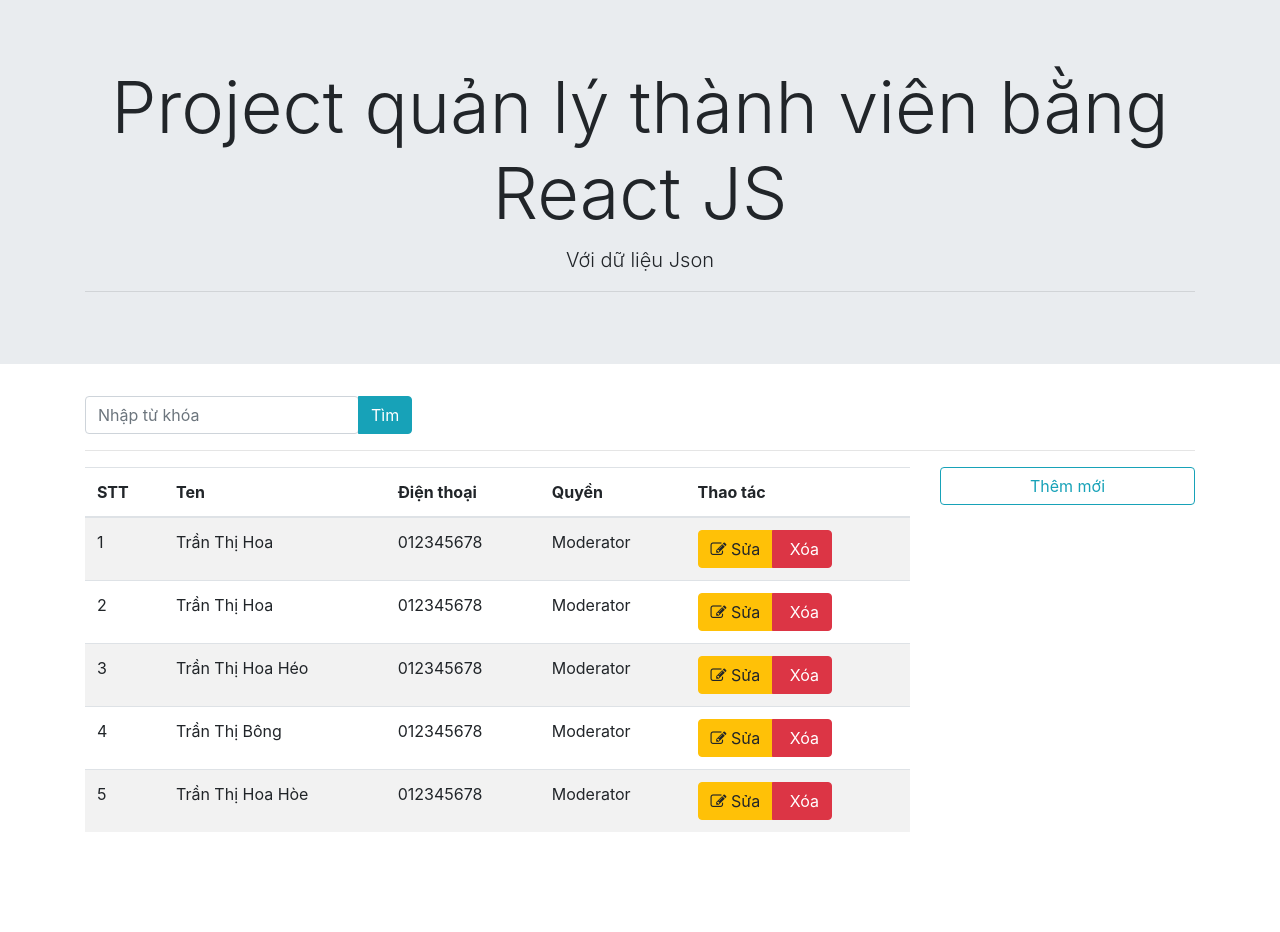
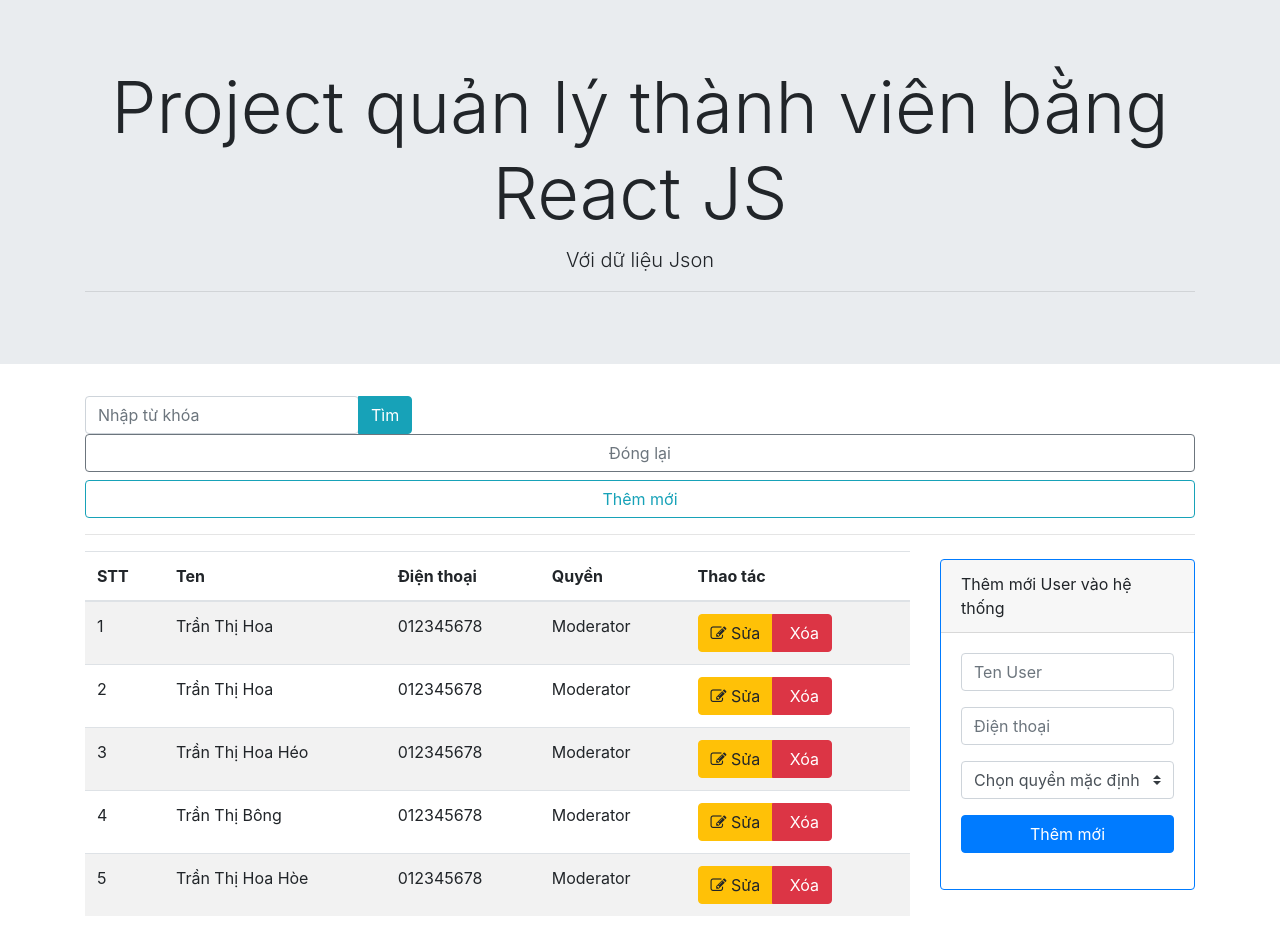
Before and after one commit to cntt2-lydoan/ReactJS_02, a React (Create React App) app: page / in a window 1280 px wide. Before the commit the page ends 848 px from the top, so only its background shows below. Built offline with nearby package versions, Linux system fonts and the light colour scheme.

Commit message:
[PHAN-22] 061 Cach ket noi tu Component con sang Component bo

```diff
--- a/src/Components/AddUser.js
+++ b/src/Components/AddUser.js
@@ -1,29 +1,15 @@
 import React, { Component } from 'react';
 
 class AddUser extends Component {
-    constructor(props) {
-        super(props);
-        this.state = {
-            trangThaiChinhSua:false
-        }
-    }
-    thayDoiTrangThai = () =>{
-        this.setState({
-            trangThaiChinhSua: !this.state.trangThaiChinhSua
-        });
-    }
-    hienThiNut = () => {
-        if(this.state.trangThaiChinhSua === true){
-            return <div className="btn btn-block btn-outline-secondary" onClick={()=>this.thayDoiTrangThai()}>Đóng lại</div>
-        }
-        else{
-            return <div className="btn btn-block btn-outline-info" onClick={()=>this.thayDoiTrangThai()}>Thêm mới</div>
-        }
-    }
-    hienThiForm = () =>{
-        if(this.state.trangThaiChinhSua === true)
-        return(
-        <div className="card border-primary mb-3 mt-2">
+
+
+    render() {
+        return (
+            <div className="col-3">
+                    <div >
+                        {/* {this.hienThiNut()} */}
+
+                        <div className="card border-primary mb-3 mt-2">
                         <div className="card-header">Thêm mới User vào hệ thống</div>
                         <div className="card-body text-primary">
                             <div className="form-group">
@@ -45,18 +31,6 @@ class AddUser extends Component {
                             </div>
                         </div>
                         </div>
-        )
-    }
-
-
-    render() {
-        return (
-            <div className="col-3">
-                    <div >
-                        {this.hienThiNut()}
-                        {this.hienThiForm()}
-
-
                     </div>
                     </div>
 
--- a/src/Components/App.js
+++ b/src/Components/App.js
@@ -1,18 +1,20 @@
-import React from 'react';
+import React, { Component } from 'react';
 import './../App.css';
 import Header from './Header';
 import TableData from './TableData';
 import Search from './Search';
 import AddUser from './AddUser';
 
-function App() {
+class App extends Component {
+  thongBao = ()=> {alert("Ket noi thanh cong");}
+  render() {
     return (
       <div >
           <Header/>
           <div className="searchForm">
             <div className="container">
               <div className="row">
-              <Search/>
+                <Search ketNoi={()=>this.thongBao()}/>
                 <TableData/>
                 <AddUser/>
               </div>
@@ -21,5 +23,6 @@ function App() {
       </div>
     );
   }
+}
 
 export default App;
--- a/src/Components/Search.js
+++ b/src/Components/Search.js
@@ -8,6 +8,11 @@ class Search extends Component {
                     <div className="btn-group">
                     <input type="text" className="form-control"  placeholder="Nhập từ khóa"  />
                     <div className="btn btn-info"> Tìm </div>
+
+                    </div>
+                    <div className="btn-group1">
+                        <div className="btn btn-block btn-outline-secondary" onClick={()=>this.props.ketNoi()}>Đóng lại</div>
+                        <div className="btn btn-block btn-outline-info" >Thêm mới</div>
                     </div>
                 </div>
                 <hr/>
```
Lines whose indentation alone changed are shown as unchanged.
